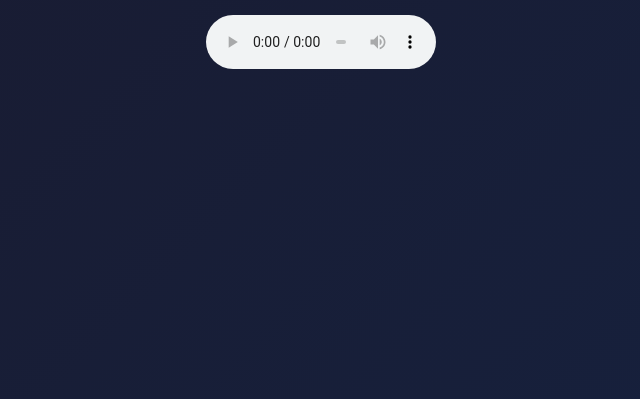
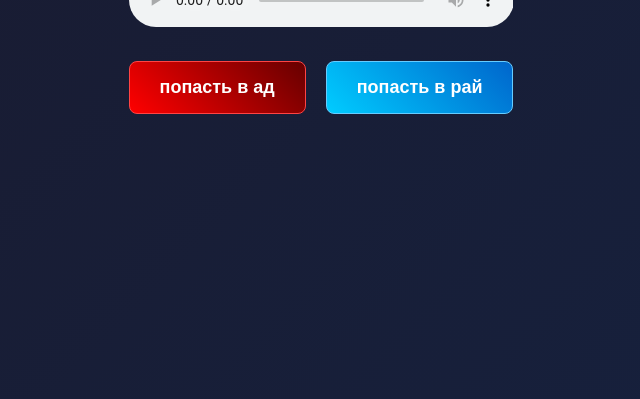
Before and after one commit to san-fracis/adelkhabibrakhmanovmtn, a plain HTML site: page index.html in a window 1280 px wide. Shown: the part 401-800 px from the top of the page, without its empty margins (319-959 px from the left). Drawn offline with Linux system fonts and the light colour scheme.

Commit message:
Update index.html

```diff
--- a/index.html
+++ b/index.html
@@ -3,7 +3,7 @@
 <head>
     <meta charset="UTF-8">
     <meta name="viewport" content="width=device-width, initial-scale=1.0">
-    <title>YOUSHOULDASCENDTOCHAD</title>
+    <title>ACSENDTOCHAD</title>
     <style>
         body {
             margin: 0;
@@ -27,16 +27,53 @@
             width: 100%;
             max-width: 400px;
             outline: none;
+            margin-bottom: 30px;
+        }
+        .buttons {
+            display: flex;
+            gap: 20px;
+            justify-content: center;
+            flex-wrap: wrap;
+        }
+        .btn {
+            padding: 15px 30px;
+            font-size: 18px;
+            font-weight: bold;
+            text-decoration: none;
+            border-radius: 8px;
+            transition: transform 0.2s, box-shadow 0.2s;
+            border: none;
+            cursor: pointer;
+            display: inline-block;
+        }
+        .btn:hover {
+            transform: scale(1.05);
+            box-shadow: 0 0 20px rgba(255,255,255,0.3);
+        }
+        .btn-ad {
+            background: linear-gradient(45deg, #ff0000, #660000);
+            color: white;
+            border: 1px solid #ff4444;
+        }
+        .btn-heaven {
+            background: linear-gradient(45deg, #00ccff, #0066cc);
+            color: white;
+            border: 1px solid #66ccff;
         }
     </style>
 </head>
 <body>
     <div class="container">
-        <h1>🎵 teenageincel</h1>
+        <h1>дроптаунинцел</h1>
         <audio controls>
             <source src="teenageincel.mp3" type="audio/mpeg">
-            Ваш браузер не поддерживает аудио элемент.
+            к сожалению ваш браузер слишком тупой :/
         </audio>
+
+        <div class="buttons">
+            <a href="https://looksmax.gg" class="btn btn-ad" target="_blank">попасть в ад</a>
+            <a href="https://looksmax.org" class="btn btn-heaven" target="_blank">попасть в рай</a>
+        </div>
     </div>
 </body>
 </html>
```
